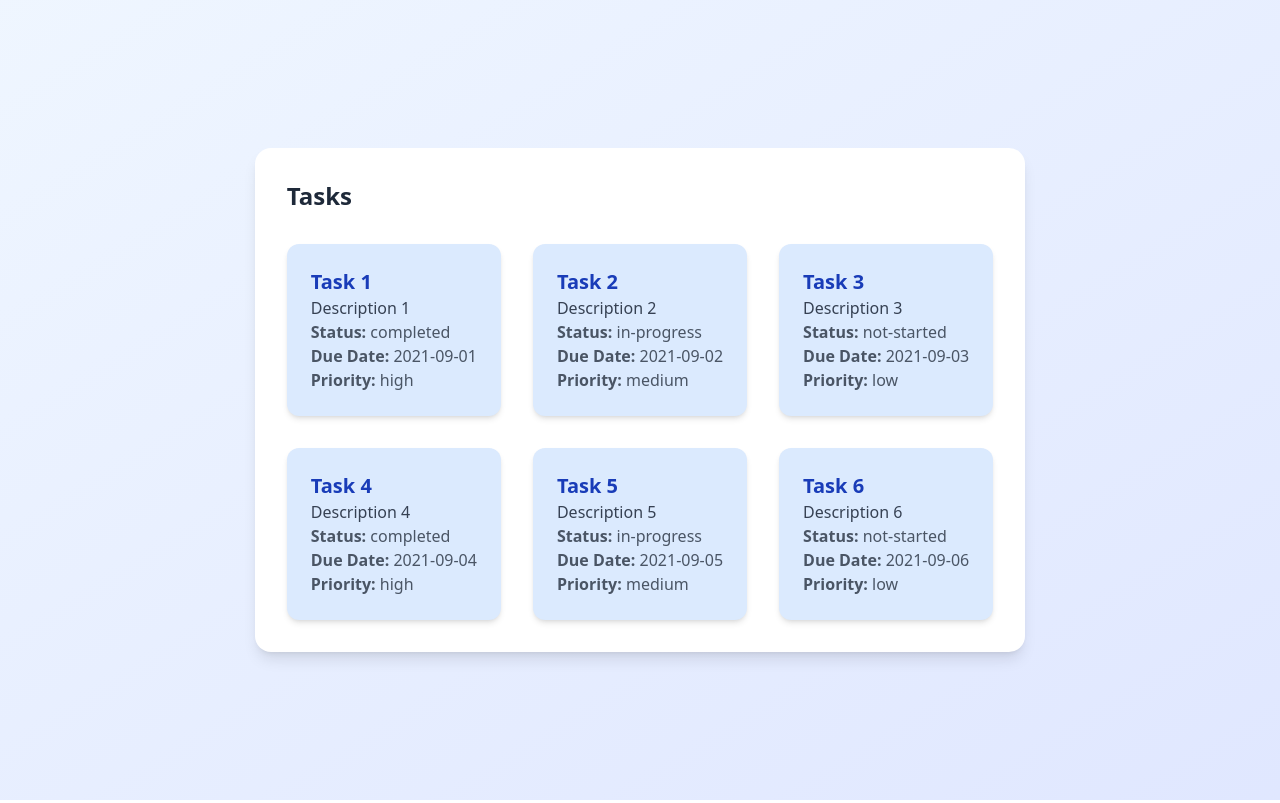
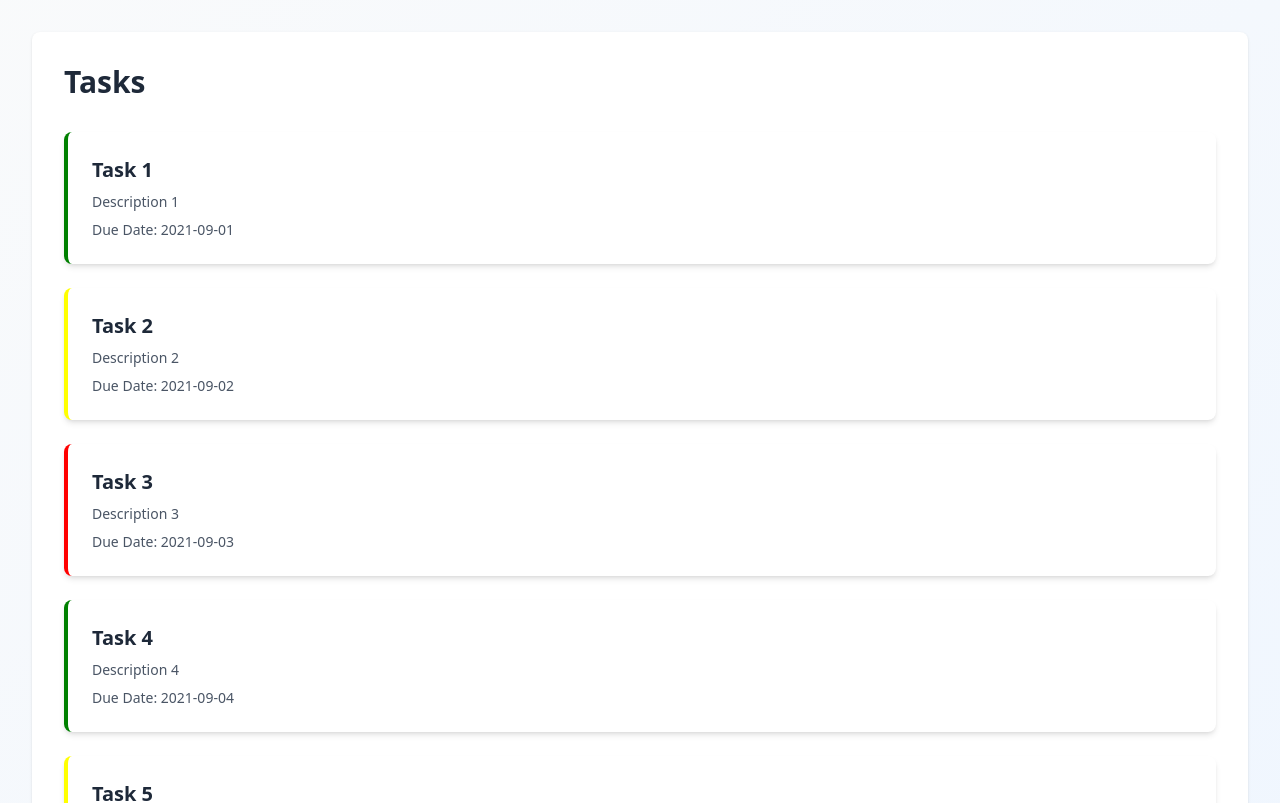
Before and after one commit to mnraza-dev/NextJS_Mastery, a Next.js app in the folder demos/: page /dashboard/tasks in a window 1280 px wide. Shown: the top 803 px of the page. Built offline with nearby package versions, Linux system fonts and the light colour scheme.

Commit message:
Refactor tasks display for improved layout and styling, enhancing readability and visual hierarchy

```diff
--- a/demos/src/app/dashboard/tasks/page.tsx
+++ b/demos/src/app/dashboard/tasks/page.tsx
@@ -51,34 +51,35 @@ const Tasks = () => {
       priority: "low",
     },
   ];
-
   return (
-    <div className="min-h-screen bg-gradient-to-br from-blue-50 to-indigo-100 flex flex-col items-center justify-center p-6">
-      <div className="max-w-6xl bg-white rounded-2xl shadow-lg p-8 space-y-8 mx-auto">
-        <h1 className="text-2xl font-bold text-gray-800">Tasks</h1>
-
-        <div className="grid grid-cols-1 sm:grid-cols-2 lg:grid-cols-3 gap-8">
+    <div className="min-h-screen bg-gradient-to-br from-gray-50 to-blue-50  p-8">
+      <div className="max-w-7xl bg-white rounded-lg  shadow-sm p-8  mx-auto">
+        <h1 className="text-3xl mb-8  font-bold text-gray-800">Tasks</h1>
+        {/* tasks list section  */}
+        <section className="space-y-6">
           {tasks.map((task) => (
             <div
+              style={{
+                borderColor:
+                  task.status === "completed"
+                    ? "green"
+                    : task.status === "in-progress"
+                    ? "yellow"
+                    : "red",
+              }}
               key={task.id}
-              className="bg-blue-100 p-6 rounded-xl shadow-md hover:shadow-xl transition-all duration-300 ease-in-out transform hover:scale-105"
+              className=" flex items-center justify-between bg-white rounded-lg shadow-md p-6 border-l-4 border-blue-500"
             >
-              <h2 className="text-xl font-semibold text-blue-800">
-                {task.title}
-              </h2>
-              <p className="text-gray-700">{task.description}</p>
-              <p className="text-gray-600">
-                <strong>Status:</strong> {task.status}
-              </p>
-              <p className="text-gray-600">
-                <strong>Due Date:</strong> {task.dueDate}
-              </p>
-              <p className="text-gray-600">
-                <strong>Priority:</strong> {task.priority}
-              </p>
+              <div className="flex flex-col">
+                <h2 className="text-xl font-semibold text-gray-800">
+                  {task.title}
+                </h2>
+                <p className="text-sm text-gray-600 mt-2"> {task.description}</p>
+                <p className="text-sm text-gray-600 mt-2">Due Date:  {task.dueDate}</p>
+              </div>
             </div>
           ))}
-        </div>
+        </section>
       </div>
     </div>
   );
```
